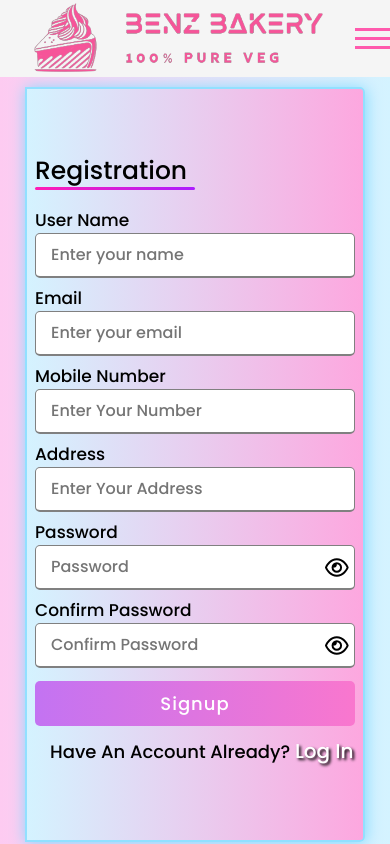
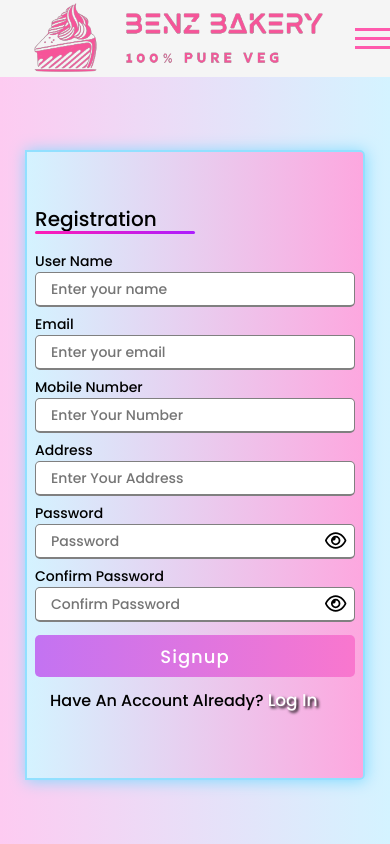
Before and after one commit to akashyadav2000/benzbakery-web-app, a React (Vite) app: page /benzbakery-web-app/Signup in a window 390 px wide. Shown: the top 844 px of the page. Built offline with nearby package versions, Linux system fonts and the light colour scheme; a web font is replaced by a local one.

Commit message:
responsive:signup 415px

```diff
--- a/src/components/Login/Login.css
+++ b/src/components/Login/Login.css
@@ -230,3 +230,11 @@
           }
 
       }
+
+      @media only screen and (max-width: 415px) {
+
+        .login-container{
+            height: 550px;
+        }
+
+          }
--- a/src/components/Signup/Signup.css
+++ b/src/components/Signup/Signup.css
@@ -220,3 +220,48 @@ input[type=text]::-webkit-outer-spin-button {
       }
 
   }
+
+  @media only screen and (max-width: 415px) {
+
+.register-container{
+    height: 630px;
+}
+
+.signup-title{
+    font-size: 20px;
+}
+
+.details{
+    font-size: 14px;
+}
+
+.signup-text-box{
+    height: 35px;
+    font-size: 14px;
+}
+
+.error-messages{
+    font-size: 13px;
+}
+
+.sign-up-btn{
+    height: 42px;
+}
+
+.login-line{
+    font-size: 16px;
+}
+
+.login-link{
+    font-size: 17px;
+}
+
+.signup-password-eye{
+    margin-top: -35px;
+    font-size: 19px;
+}
+
+.sign-up-btn:hover {
+    transform: scale(1);
+}
+  }
```
